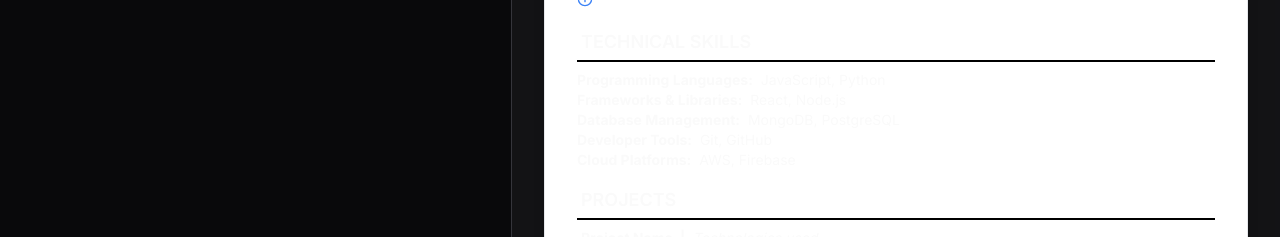
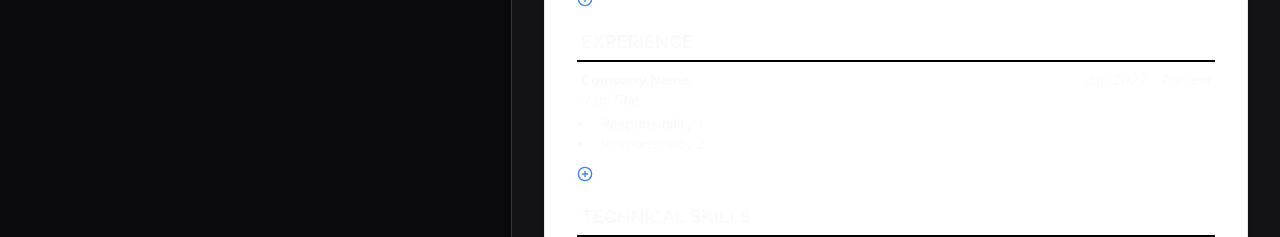
Before and after one commit to piyush-p256/airesume, a React (Vite) app: page /builder in a window 1280 px wide. Shown: the part 377-614 px from the top of the page. Built offline with nearby package versions, Linux system fonts and the light colour scheme; no server answers.

Commit message:
wdu to achivements working

```diff
--- a/src/components/ResumePreview.tsx
+++ b/src/components/ResumePreview.tsx
@@ -110,7 +110,7 @@ const ResumePreview = React.forwardRef<HTMLDivElement, ResumePreviewProps>(({ da
       case 'skills':
         return (
           <div>
-                        <p><span className="font-bold">Programming Languages:</span> <Editable value={(section.content.programmingLanguages || []).join(', ')} onSave={(v) => handleSectionContentChange(section.id, { ...section.content, programmingLanguages: v.split(',').map(s => s.trim())})} /></p>
+            <p><span className="font-bold">Programming Languages:</span> <Editable value={(section.content.programmingLanguages || []).join(', ')} onSave={(v) => handleSectionContentChange(section.id, { ...section.content, programmingLanguages: v.split(',').map(s => s.trim())})} /></p>
             <p><span className="font-bold">Frameworks & Libraries:</span> <Editable value={(section.content.frameworks || []).join(', ')} onSave={(v) => handleSectionContentChange(section.id, { ...section.content, frameworks: v.split(',').map(s => s.trim())})} /></p>
             <p><span className="font-bold">Database Management:</span> <Editable value={(section.content.databaseManagement || []).join(', ')} onSave={(v) => handleSectionContentChange(section.id, { ...section.content, databaseManagement: v.split(',').map(s => s.trim())})} /></p>
             <p><span className="font-bold">Developer Tools:</span> <Editable value={(section.content.versionControl || []).join(', ')} onSave={(v) => handleSectionContentChange(section.id, { ...section.content, versionControl: v.split(',').map(s => s.trim())})} /></p>
@@ -144,7 +144,7 @@ const ResumePreview = React.forwardRef<HTMLDivElement, ResumePreviewProps>(({ da
                   }} />
                 </p>
                 <ul className="list-disc list-inside mt-1">
-                  {proj.description.map((desc: string, i: number) => (
+                  {Array.isArray(proj.description) && proj.description.map((desc: string, i: number) => (
                     <li key={i}><Editable value={desc} onSave={(v) => {
                       const newDescriptions = [...proj.description];
                       newDescriptions[i] = v;
@@ -166,16 +166,61 @@ const ResumePreview = React.forwardRef<HTMLDivElement, ResumePreviewProps>(({ da
             }} className="text-blue-500"><PlusCircle size={16} /></button>
           </div>
         );
+      case 'experience':
+        return (
+          <div>
+            {section.content.map((exp: any, index: number) => (
+              <div key={index} className="mb-3 relative group">
+                <div className="flex justify-between items-start">
+                  <h3 className="font-bold"><Editable value={exp.company} onSave={(v) => {
+                    const newContent = [...section.content];
+                    newContent[index] = { ...newContent[index], company: v };
+                    handleSectionContentChange(section.id, newContent);
+                  }} /></h3>
+                  <p className="italic"><Editable value={exp.duration} onSave={(v) => {
+                    const newContent = [...section.content];
+                    newContent[index] = { ...newContent[index], duration: v };
+                    handleSectionContentChange(section.id, newContent);
+                  }} /></p>
+                </div>
+                <p className="italic"><Editable value={exp.position} onSave={(v) => {
+                  const newContent = [...section.content];
+                  newContent[index] = { ...newContent[index], position: v };
+                  handleSectionContentChange(section.id, newContent);
+                }} /></p>
+                <ul className="list-disc list-inside mt-1">
+                  {Array.isArray(exp.description) && exp.description.map((desc: string, i: number) => (
+                    <li key={i}><Editable value={desc} onSave={(v) => {
+                      const newDescriptions = [...exp.description];
+                      newDescriptions[i] = v;
+                      const newContent = [...section.content];
+                      newContent[index] = { ...newContent[index], description: newDescriptions };
+                      handleSectionContentChange(section.id, newContent);
+                    }} /></li>
+                  ))}
+                </ul>
+                <button onClick={() => {
+                  const newContent = section.content.filter((_: any, i: number) => i !== index);
+                  handleSectionContentChange(section.id, newContent);
+                }} className="absolute -top-2 -right-2 text-red-500 opacity-0 group-hover:opacity-100 transition-opacity"><Trash2 size={16} /></button>
+              </div>
+            ))}
+            <button onClick={() => {
+              const newContent = [...section.content, { company: 'New Company', position: 'Position', duration: 'Date Range', description: ['Responsibility 1'] }];
+              handleSectionContentChange(section.id, newContent);
+            }} className="text-blue-500"><PlusCircle size={16} /></button>
+          </div>
+        );
       case 'achievements':
-      case 'positionsOfResponsibility':
         return (
           <div>
             <ul className="list-disc list-inside">
-              {section.content.map((item: string, index: number) => (
+              {section.content.map((item: any, index: number) => (
                 <li key={index} className="relative group">
-                  <Editable value={item} onSave={(v) => {
+                  <Editable value={`${item.description} - ${item.name}`} onSave={(v) => {
                     const newContent = [...section.content];
-                    newContent[index] = v;
+                    const parts = v.split(' - ');
+                    newContent[index] = { ...newContent[index], description: parts[0], name: parts[1] };
                     handleSectionContentChange(section.id, newContent);
                   }} />
                   <button onClick={() => {
@@ -186,9 +231,54 @@ const ResumePreview = React.forwardRef<HTMLDivElement, ResumePreviewProps>(({ da
               ))}
             </ul>
             <button onClick={() => {
-              const newContent = [...section.content, 'New Item'];
+              const newContent = [...section.content, { name: 'New Achievement', description: 'Description' }];
               handleSectionContentChange(section.id, newContent);
             }} className="text-blue-500 mt-1"><PlusCircle size={16} /></button>
+          </div>
+        );
+      case 'positionsOfResponsibility':
+        return (
+          <div>
+            {section.content.map((pos: any, index: number) => (
+              <div key={index} className="mb-3 relative group">
+                <div className="flex justify-between items-start">
+                  <h3 className="font-bold"><Editable value={pos.position} onSave={(v) => {
+                    const newContent = [...section.content];
+                    newContent[index] = { ...newContent[index], position: v };
+                    handleSectionContentChange(section.id, newContent);
+                  }} /></h3>
+                  <p className="italic"><Editable value={pos.duration} onSave={(v) => {
+                    const newContent = [...section.content];
+                    newContent[index] = { ...newContent[index], duration: v };
+                    handleSectionContentChange(section.id, newContent);
+                  }} /></p>
+                </div>
+                <p className="italic"><Editable value={pos.organization} onSave={(v) => {
+                  const newContent = [...section.content];
+                  newContent[index] = { ...newContent[index], organization: v };
+                  handleSectionContentChange(section.id, newContent);
+                }} /></p>
+                <ul className="list-disc list-inside mt-1">
+                  {Array.isArray(pos.description) && pos.description.map((desc: string, i: number) => (
+                    <li key={i}><Editable value={desc} onSave={(v) => {
+                      const newDescriptions = [...pos.description];
+                      newDescriptions[i] = v;
+                      const newContent = [...section.content];
+                      newContent[index] = { ...newContent[index], description: newDescriptions };
+                      handleSectionContentChange(section.id, newContent);
+                    }} /></li>
+                  ))}
+                </ul>
+                <button onClick={() => {
+                  const newContent = section.content.filter((_: any, i: number) => i !== index);
+                  handleSectionContentChange(section.id, newContent);
+                }} className="absolute -top-2 -right-2 text-red-500 opacity-0 group-hover:opacity-100 transition-opacity"><Trash2 size={16} /></button>
+              </div>
+            ))}
+            <button onClick={() => {
+              const newContent = [...section.content, { organization: 'New Organization', position: 'Position', duration: 'Date Range', description: ['Responsibility 1'] }];
+              handleSectionContentChange(section.id, newContent);
+            }} className="text-blue-500"><PlusCircle size={16} /></button>
           </div>
         );
       case 'custom':
--- a/src/pages/BuilderPage.tsx
+++ b/src/pages/BuilderPage.tsx
@@ -73,6 +73,19 @@ export default function BuilderPage({ theme }: BuilderPageProps) {
         ],
       },
       {
+        id: 'experience',
+        type: 'experience',
+        title: 'EXPERIENCE',
+        content: [
+          {
+            company: 'Company Name',
+            position: 'Job Title',
+            duration: 'Jan 2022 - Present',
+            description: ['Responsibility 1', 'Responsibility 2'],
+          },
+        ],
+      },
+      {
         id: 'skills',
         type: 'skills',
         title: 'TECHNICAL SKILLS',
@@ -102,13 +115,22 @@ export default function BuilderPage({ theme }: BuilderPageProps) {
         id: 'achievements',
         type: 'achievements',
         title: 'ACHIEVEMENTS',
-        content: ['Achievement 1', 'Achievement 2'],
+        content: [
+          { name: 'Award Name', description: 'Brief description of achievement' },
+        ],
       },
       {
         id: 'positionsOfResponsibility',
         type: 'positionsOfResponsibility',
         title: 'POSITIONS OF RESPONSIBILITY',
-        content: ['Position of Responsibility 1'],
+        content: [
+          {
+            organization: 'Organization Name',
+            position: 'Your Role',
+            duration: 'Year - Year',
+            description: ['Responsibility 1', 'Responsibility 2'],
+          },
+        ],
       },
     ],
   };
```
Also changed, not shown: 1 other file (tests, documents, lock files or other folders).
